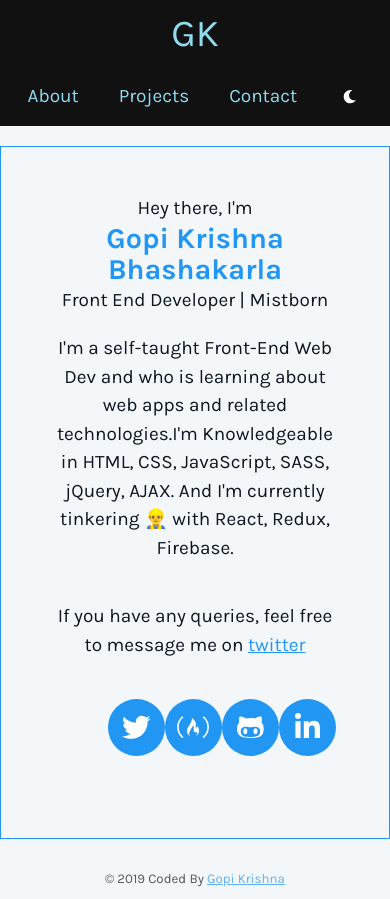
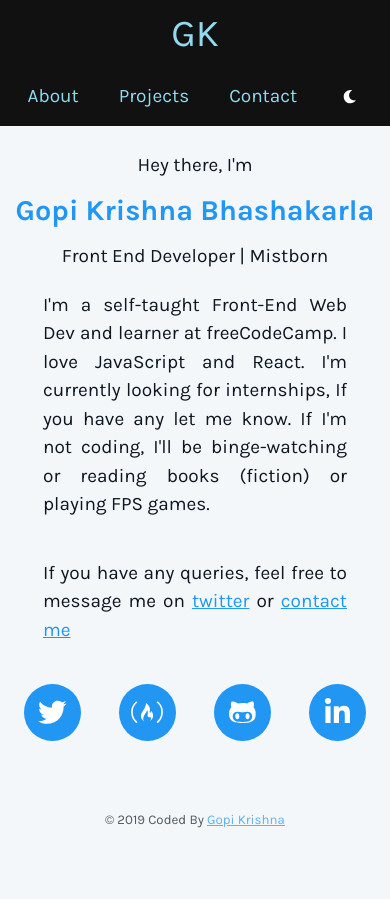
Before and after one commit to bgopikrishna/gopikrishna.dev, a Gatsby site: page / in a window 390 px wide. After the commit the page ends 844 px from the top, so only its background shows below. Built offline with nearby package versions, Linux system fonts and the light colour scheme; Gatsby itself is replaced by a stand-in of ours.

Commit message:
fixed responiveness in some pages

```diff
--- a/src/components/extras/SocialIconsGrid.module.css
+++ b/src/components/extras/SocialIconsGrid.module.css
@@ -18,3 +18,9 @@
   color: white;
   transition: all 0.3ms ease-in;
 }
+
+@media (max-width: 900px) {
+  .socialGrid {
+    width: 100%;
+  }
+}
--- a/src/components/home/HomeContent.js
+++ b/src/components/home/HomeContent.js
@@ -4,6 +4,7 @@ import {
   introSecondaryContent,
 } from '../../constants/constants';
 import homeStyles from './HomeContent.module.css';
+import { Link } from 'gatsby';
 
 const HomeContent = () => {
   return (
@@ -18,6 +19,7 @@ const HomeContent = () => {
         >
           twitter
         </a>
+        &nbsp;or <Link to="/contact">contact me</Link>
       </p>
     </section>
   );
--- a/src/constants/constants.js
+++ b/src/constants/constants.js
@@ -5,7 +5,7 @@ import {
   faFreeCodeCamp,
 } from '@fortawesome/free-brands-svg-icons';
 
-export const introPrimaryContent = `I'm a self-taught Front-End Web Dev and who is learning about web apps and related technologies.I'm Knowledgeable in HTML, CSS, JavaScript, SASS, jQuery, AJAX. And I'm currently tinkering  👷‍♂️️  with React, Redux, Firebase.`;
+export const introPrimaryContent = `I'm a self-taught Front-End Web Dev and learner at freeCodeCamp. I love JavaScript and React. I'm currently looking for internships, If you have any let me know. If I'm not coding, I'll be binge-watching or reading books (fiction) or playing FPS games. `;
 
 export const introSecondaryContent = `If you have any queries, feel free to message me on `;
 
--- a/src/styles/global.css
+++ b/src/styles/global.css
@@ -87,3 +87,14 @@ main {
   flex-direction: column;
   text-align: justify;
 }
+
+@media (max-width: 900px) {
+  main {
+    padding: 5px;
+  }
+  .home {
+    padding: 0px;
+    border: none;
+    text-align: justify;
+  }
+}
```
